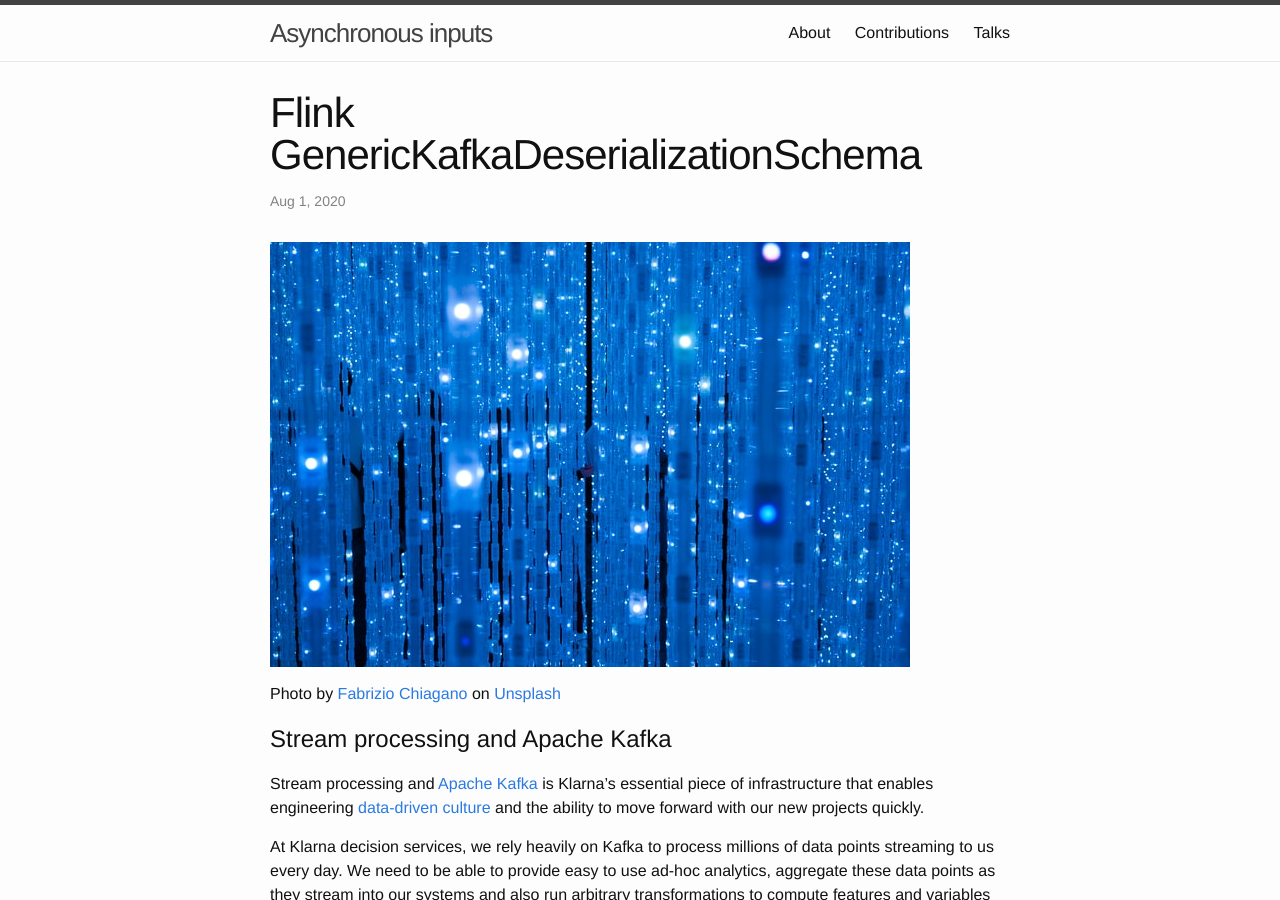
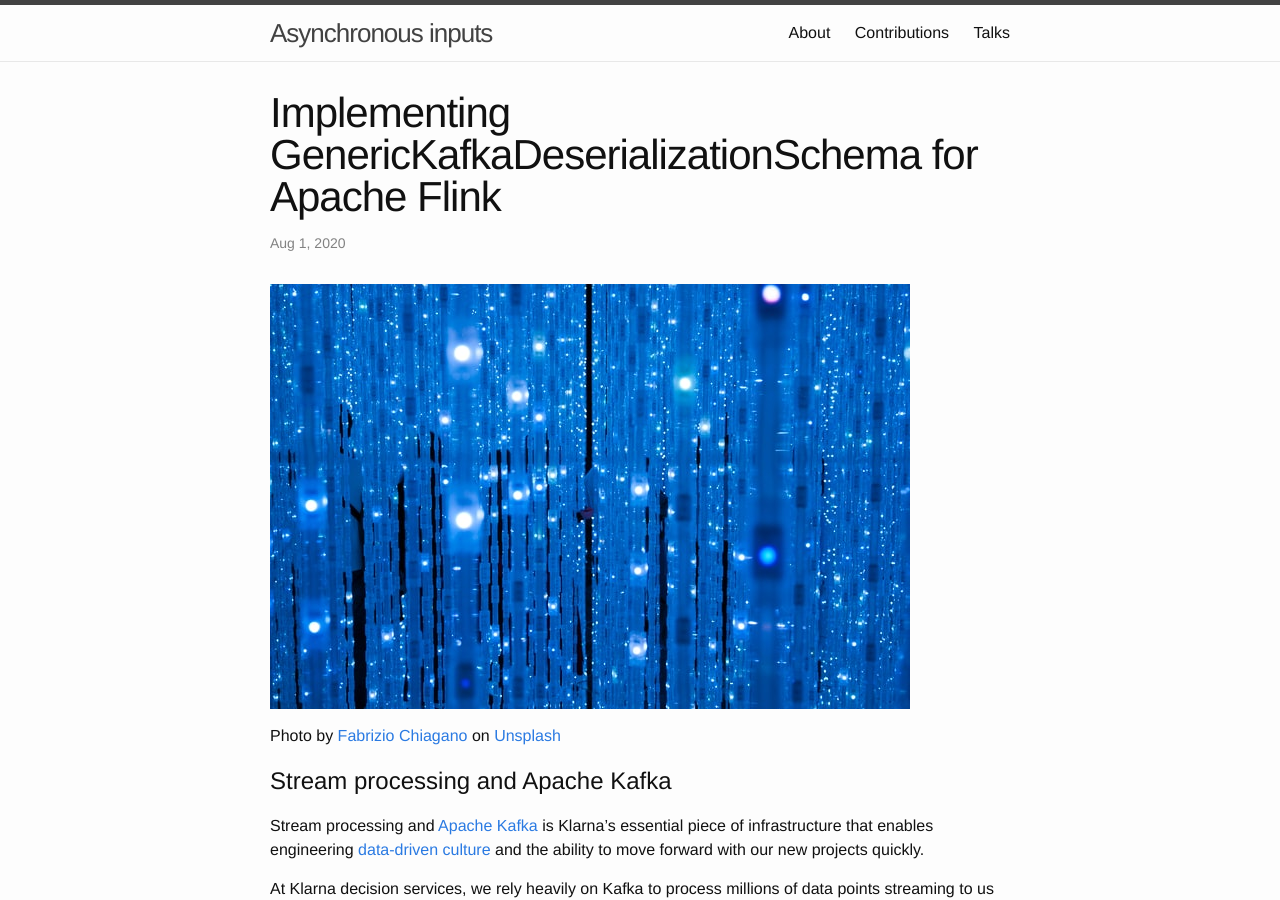
Before and after one commit to rk13/rk13.github.io, a Jekyll site: the page built from _posts/2020-08-01-flink-generic-kafka-deserializationdchema.markdown, in a window 1280 px wide and 900 px high. Built offline with Jekyll 4.4.1, drawn with Linux system fonts in a browser that asks for light colours; Markdown is read by kramdown in place of the engine named in the settings.

Commit message:
Renamed flink-generic-kafka-deserializationdchema

```diff
--- a/_posts/2020-08-01-flink-generic-kafka-deserializationdchema.markdown
+++ b/_posts/2020-08-01-flink-generic-kafka-deserializationdchema.markdown
@@ -1,6 +1,6 @@
 ---
 layout: post
-title:  "Flink GenericKafkaDeserializationSchema"
+title:  "Implementing GenericKafkaDeserializationSchema for Apache Flink"
 date:   2020-08-01 01:00:00
 ---
 
```
